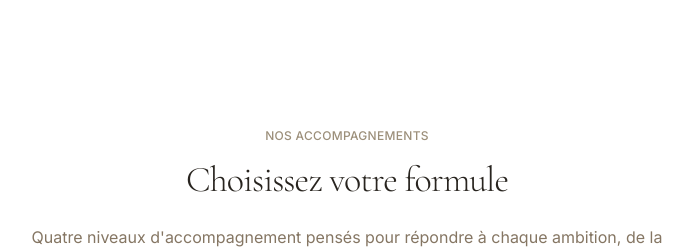
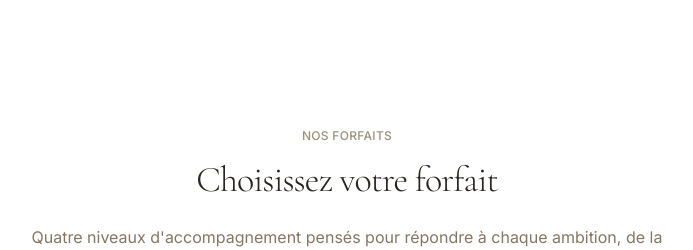
Before and after one commit to Serge173/ariane_app, a Next.js app: page / in a window 1280 px wide. Shown: the part 800-1050 px from the top of the page, without its empty margins (293-986 px from the left). Built offline with nearby package versions, Linux system fonts and the light colour scheme; no server answers; the database is empty.

Commit message:
Renommer les libellés forfaits sur la page d'accueil.
Remplace accompagnements/formule par forfaits/forfait pour clarifier l'offre coaching.

Co-authored-by: Cursor <cursoragent@cursor.com>

```diff
--- a/src/app/page.tsx
+++ b/src/app/page.tsx
@@ -12,8 +12,8 @@ export default function HomePage() {
       <section className="py-24 lg:py-32 bg-white">
         <div className="container-premium">
           <div className="text-center max-w-2xl mx-auto mb-16">
-            <p className="text-overline mb-4">Nos accompagnements</p>
-            <h2 className="heading-section mb-6">Choisissez votre formule</h2>
+            <p className="text-overline mb-4">Nos forfaits</p>
+            <h2 className="heading-section mb-6">Choisissez votre forfait</h2>
             <p className="text-brand-600 leading-relaxed">
               Quatre niveaux d&apos;accompagnement pensés pour répondre à chaque ambition,
               de la découverte à la transformation complète.
```
